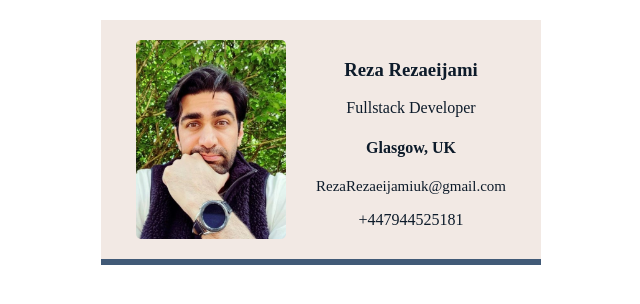
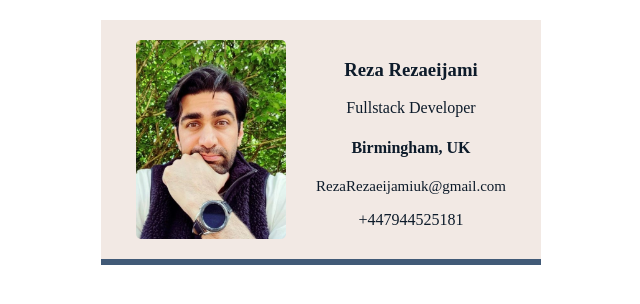
Before and after one commit to RJR24/Business-card, a website built with Vite: page index.html in a window 1280 px wide. Shown: the full height of the page, 319-959 px from the left. Built offline with nearby package versions, Linux system fonts and the light colour scheme.

Commit message:
Update index.html

```diff
--- a/index.html
+++ b/index.html
@@ -8,7 +8,7 @@
             <div >
                 <h3>Reza Rezaeijami</h3>
                 <p>Fullstack Developer</p>
-                <h4>Glasgow, UK</h4>
+                <h4>Birmingham, UK</h4>
                 <p class="contact">
                     RezaRezaeijamiuk@gmail.com
 
```
